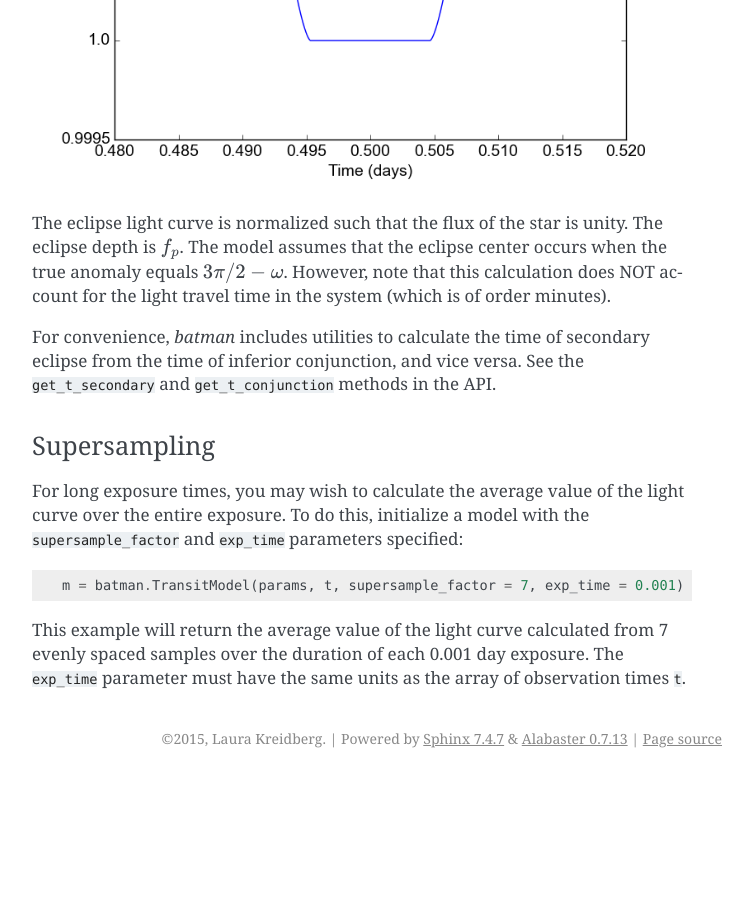
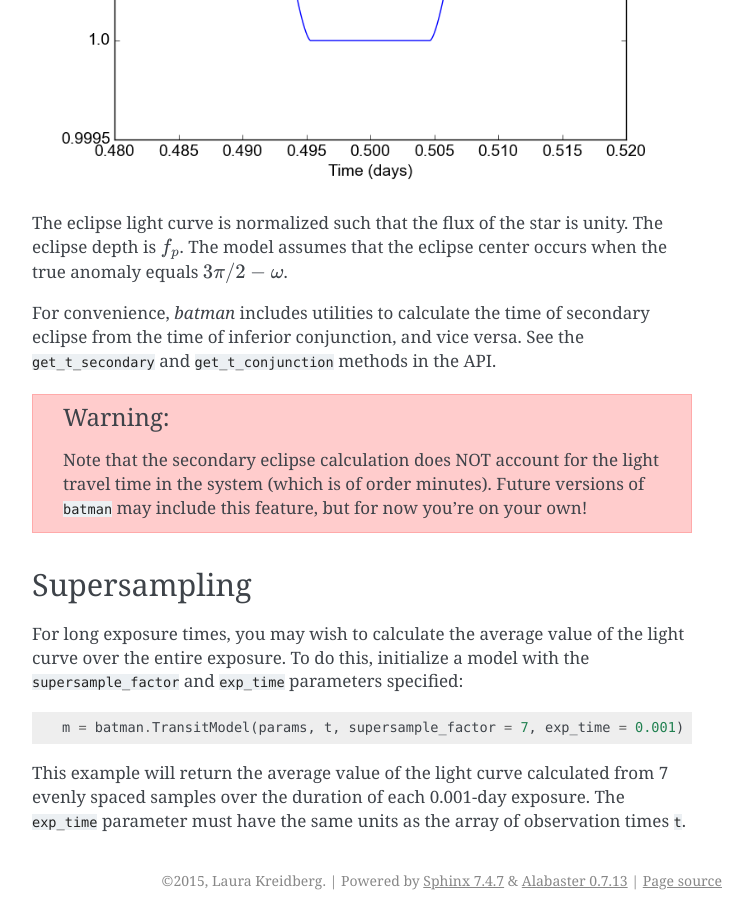
Before and after one commit to lkreidberg/batman, a Sphinx documentation site: the page built from docs/tutorial.rst, in a window 1280 px wide and 900 px high, scrolled down 6355 px. Shown: the whole window, without its empty margins (388-1141 px from the left). Built offline with Sphinx 7.4.7, drawn with Linux system fonts in a browser that asks for light colours; before the commit the page ends 7133 px from its top, so only the background shows below that.

Commit message:
add warning about light travel time

```diff
--- a/docs/tutorial.rst
+++ b/docs/tutorial.rst
@@ -198,16 +198,19 @@ and initialize a model with the ``transittype`` parameter set to ``"secondary"``
 .. image:: eclipse.png
 
 The eclipse light curve is normalized such that the flux of the star is unity. The eclipse depth is :math:`f_p`.
-The model assumes that the eclipse center occurs when the true anomaly equals :math:`3\pi/2 - \omega`. However, note that this calculation does NOT account for the light travel time in the system (which is of order minutes).
+The model assumes that the eclipse center occurs when the true anomaly equals :math:`3\pi/2 - \omega`.
 
 For convenience, `batman` includes utilities to calculate the time of secondary eclipse from the time of inferior conjunction, and vice versa. See the ``get_t_secondary`` and ``get_t_conjunction`` methods in the API.
 
+.. warning:: Note that the secondary eclipse calculation does NOT account for the light travel time in the system (which is of order minutes). Future versions of ``batman`` may include this feature, but for now you're on your own!
+
+
 Supersampling
-~~~~~~~~~~
+-------------
 For long exposure times, you may wish to calculate the average value of the light curve over the entire exposure.  To do this, initialize a model with the ``supersample_factor`` and ``exp_time`` parameters specified:
 
 ::
 
 	m = batman.TransitModel(params, t, supersample_factor = 7, exp_time = 0.001)
 
-This example will return the average value of the light curve calculated from 7 evenly spaced samples over the duration of each 0.001 day exposure.  The ``exp_time`` parameter must have the same units as the array of observation times ``t``.
+This example will return the average value of the light curve calculated from 7 evenly spaced samples over the duration of each 0.001-day exposure.  The ``exp_time`` parameter must have the same units as the array of observation times ``t``.
```
